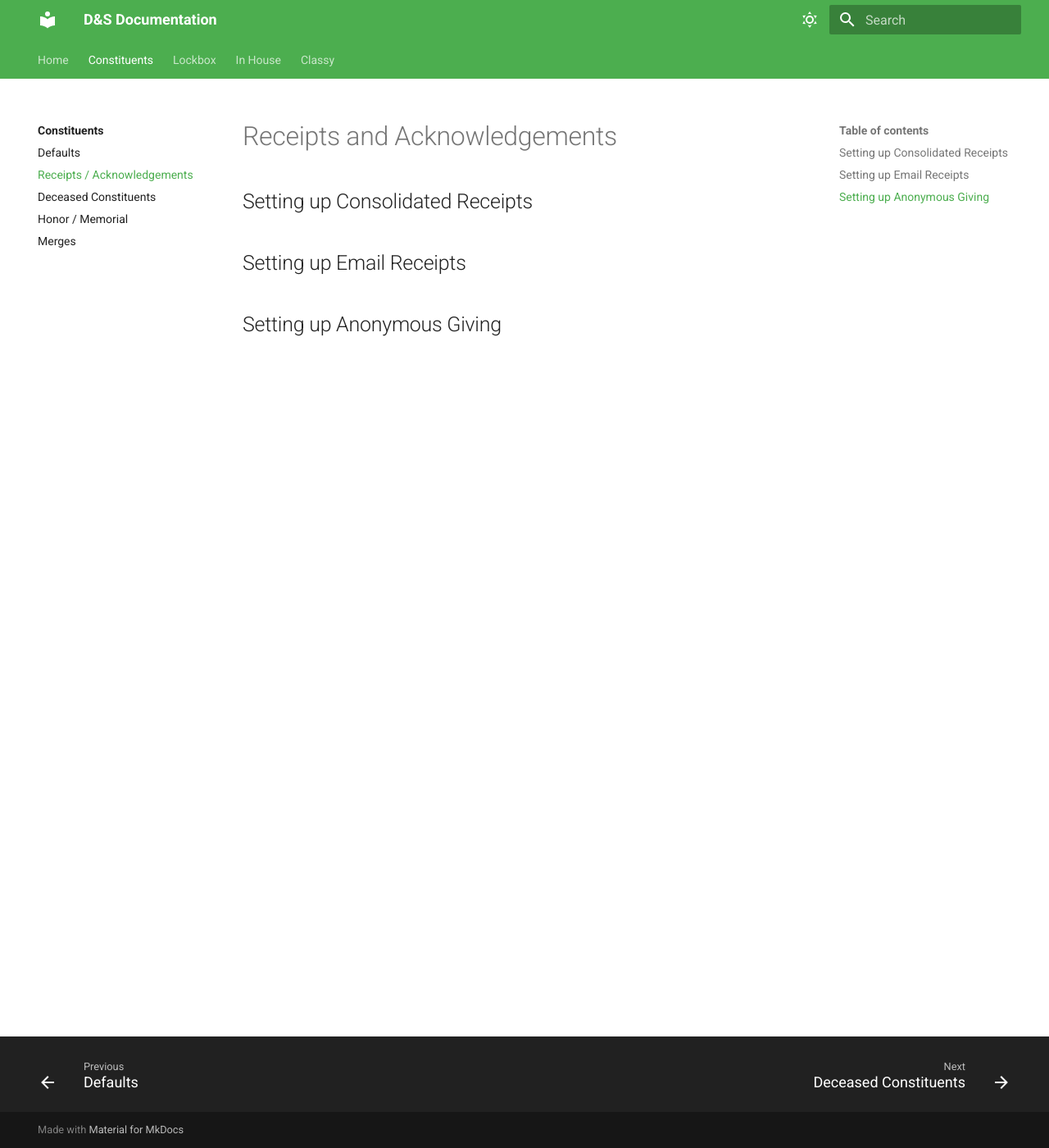
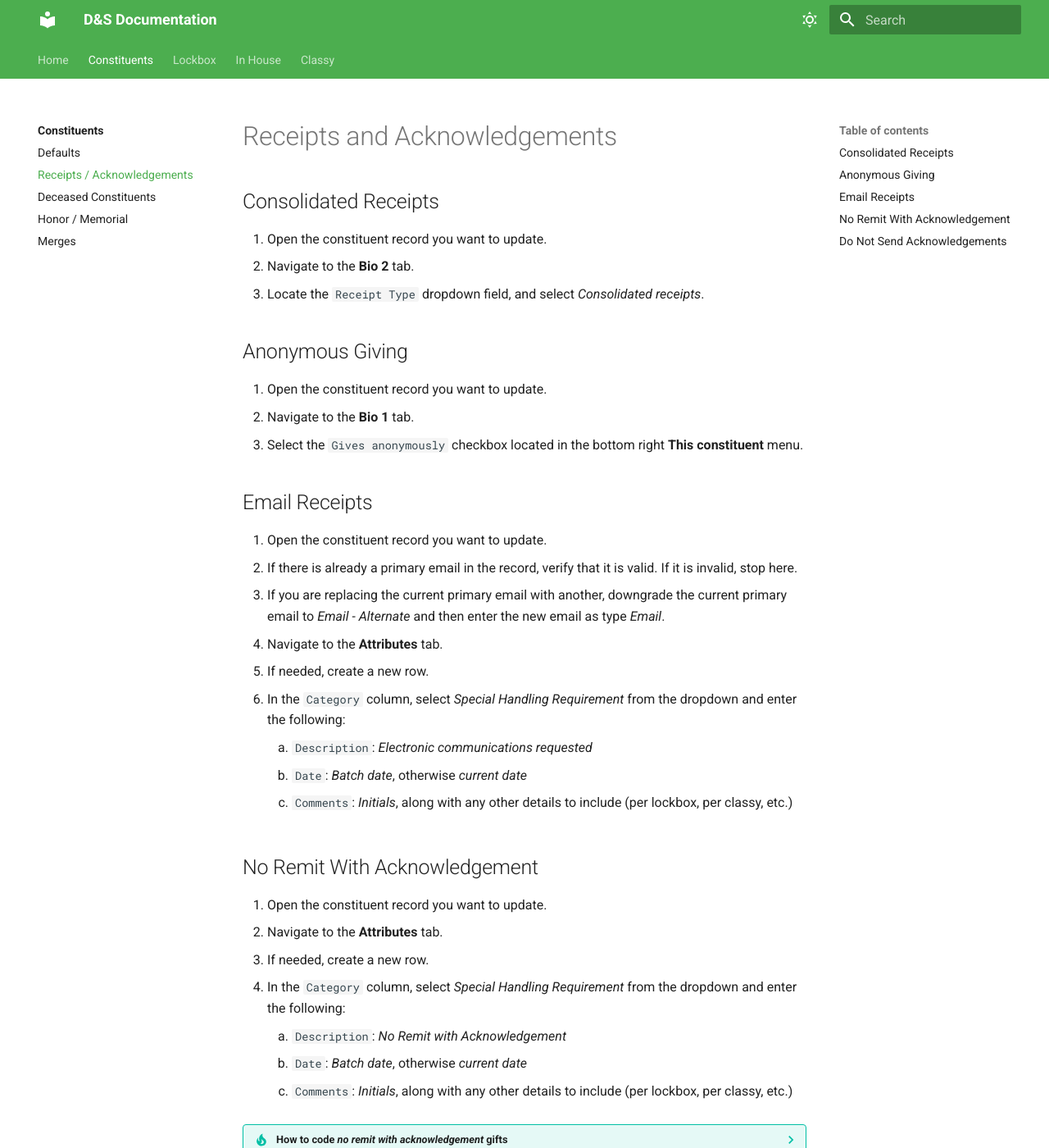
Before and after one commit to jsalsbury-ofb/ofb-docs, an MkDocs documentation site: the page built from docs/constituents/receipts.md, in a window 1280 px wide and 1400 px high. Shown: the whole window at 82% size. Built offline with MkDocs 1.6.1 and Material for MkDocs 9.7.7, drawn with Linux system fonts in a browser that asks for light colours; some of the changed text lies outside the part shown.

Commit message:
Wrote receipts article.

```diff
--- a/docs/constituents/receipts.md
+++ b/docs/constituents/receipts.md
@@ -1,7 +1,53 @@
 # Receipts and Acknowledgements
 
-## Setting up Consolidated Receipts
+## Consolidated Receipts
 
-## Setting up Email Receipts
+1. Open the constituent record you want to update.
+2. Navigate to the **Bio 2** tab.
+3. Locate the `Receipt Type` dropdown field, and select *Consolidated receipts*.
 
-## Setting up Anonymous Giving
+## Anonymous Giving
+
+1. Open the constituent record you want to update.
+2. Navigate to the **Bio 1** tab.
+3. Select the `Gives anonymously` checkbox located in the bottom right **This constituent** menu.
+
+## Email Receipts
+
+1. Open the constituent record you want to update.
+2. If there is already a primary email in the record, verify that it is valid. If it is invalid, stop here.
+3. If you are replacing the current primary email with another, downgrade the current primary email to *Email - Alternate* and then enter the new email as type *Email*.
+4. Navigate to the **Attributes** tab.
+5. If needed, create a new row.
+6. In the `Category` column, select *Special Handling Requirement* from the dropdown and enter the following:
+    1. `Description`: *Electronic communications requested*
+    2. `Date`: *Batch date*, otherwise *current date*
+    3. `Comments`: *Initials*, along with any other details to include (per lockbox, per classy, etc.)
+
+## No Remit With Acknowledgement
+
+1. Open the constituent record you want to update.
+2. Navigate to the **Attributes** tab.
+3. If needed, create a new row.
+4. In the `Category` column, select *Special Handling Requirement* from the dropdown and enter the following:
+    1. `Description`: *No Remit with Acknowledgement*
+    2. `Date`: *Batch date*, otherwise *current date*
+    3. `Comments`: *Initials*, along with any other details to include (per lockbox, per classy, etc.)
+
+??? tip "How to code *no remit with acknowledgement* gifts"
+
+    This special handling code means that a donor does not want to be solicited for another donation when they receive an acknowledgement. When entering these gifts, **use the Standard IND-ORG letter instead of the 3-Part Letter.**
+
+## Do Not Send Acknowledgements
+
+1. Open the constituent record you want to update.
+2. Navigate to the **Attributes** tab.
+3. If needed, create a new row.
+4. In the `Category` column, select *Special Handling Requirement* from the dropdown and enter the following:
+    1. `Description`: *Do Not Send Acknowledgements*
+    2. `Date`: *Batch date*, otherwise *current date*
+    3. `Comments`: *Initials*, along with any other details to include (per lockbox, per classy, etc.)
+
+??? tip "How to code *do not send acknowledgements* gifts"
+
+    This special handling code means that a donor does not want to receive acknowledgements for their gifts. When entering these gifts, **set the gift to No 'Thank You' Needed and Do Not Acknowledge** in the `Letter Code` and `Acknowledge` fields, respectively.
```
